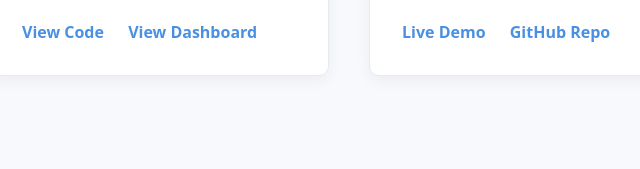
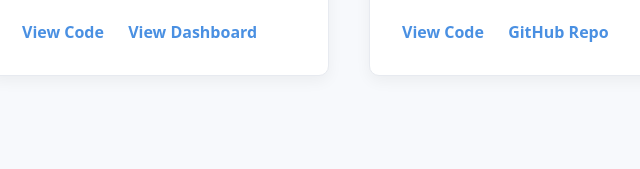
Before and after one commit to tejasraj-da/portfolio, a plain HTML site: page index.html in a window 1280 px wide. Shown: the part 1088-1257 px from the top of the page, 101-741 px from the left. Drawn offline with Linux system fonts and the light colour scheme.

Commit message:
Update index.html

```diff
--- a/index.html
+++ b/index.html
@@ -286,7 +286,7 @@
                         <h3>IPL Analysis Project</h3>
                         <p>Performed an in-depth analysis of the Indian Premier League (IPL) dataset to find key player statistics, match outcomes, and team performance metrics. Created visualizations to highlight top performers.</p>
                         <div class="project-links">
-                            <a href="#" target="_blank">Live Demo</a>
+                            <a href="iplAnalysis.ipynb" target="_blank">View Code</a>
                             <a href="#" target="_blank">GitHub Repo</a>
                         </div>
                     </div>
```
